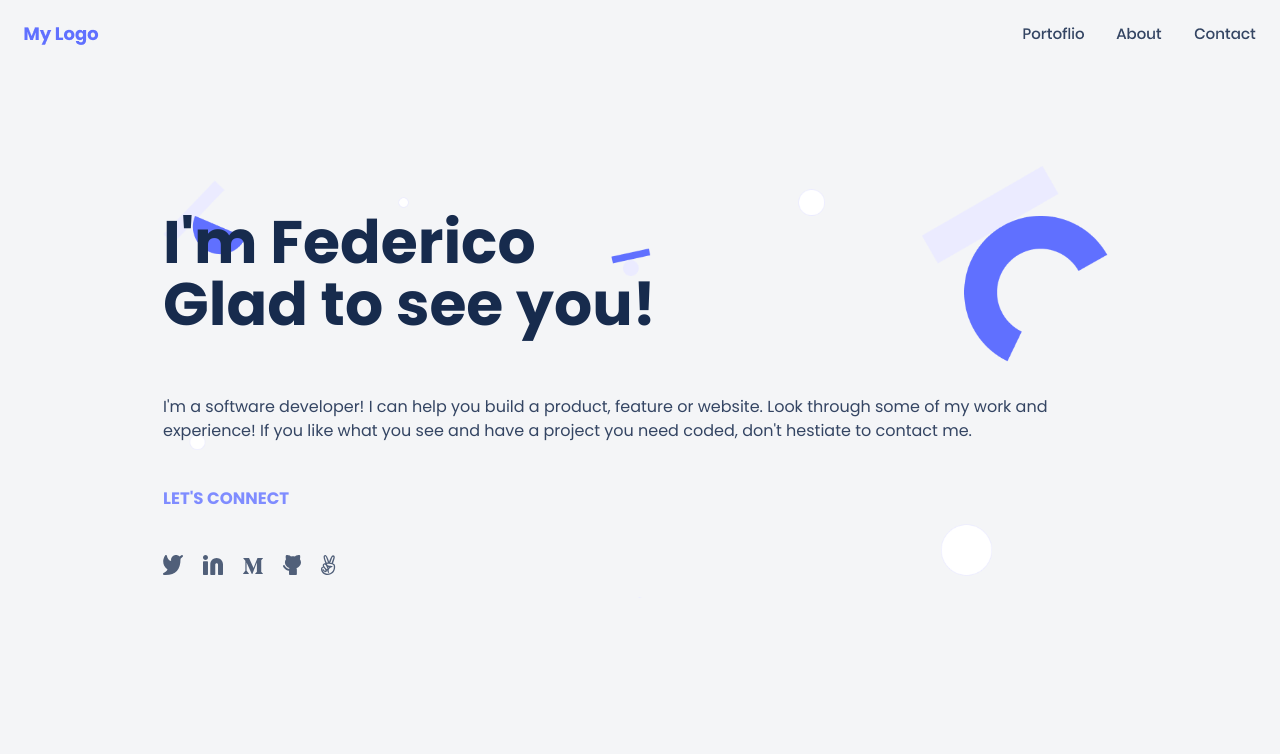
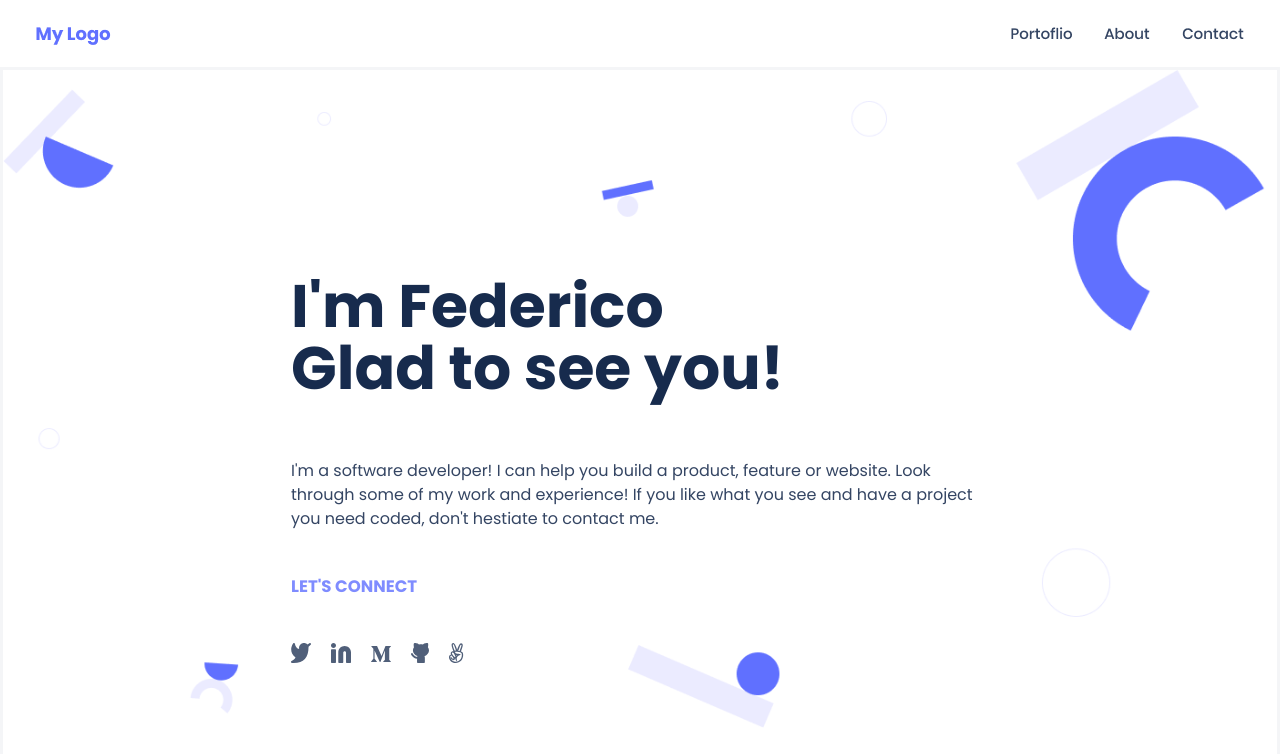
Before and after one commit to eserengo/Portfolio-setup, a website: page index.html in a window 1280 px wide. Shown: the top 754 px of the page. Drawn offline with Linux system fonts and the light colour scheme.

Commit message:
Added changes navbar + background

```diff
--- a/index.html
+++ b/index.html
@@ -20,11 +20,11 @@
       <div class="mobile-toolbar">
         <a href="#"><img src="./images/Union.png" alt="hamburguer menu" class="icon"></a>
       </div>
-      <ul class="desktop-toolbar">
-        <li><a href="#portfolio-bookmark"><img src="./images/Portoflio.png" alt="portfolio" class="icon"></a></li>
-        <li><a href="#about-myself"><img src="./images/About.png" alt="about" class="icon"></a></li>
-        <li><a href="#contact-primary-text"><img src="./images/Contact.png" alt="contact" class="icon"></a></li>
-      </ul>
+      <div class="desktop-toolbar">
+        <a href="#portfolio-bookmark"><img src="./images/Portoflio.png" alt="portfolio" class="icon"></a>
+        <a href="#about-myself"><img src="./images/About.png" alt="about" class="icon"></a>
+        <a href="#contact-primary-text"><img src="./images/Contact.png" alt="contact" class="icon"></a>
+      </div>
     </nav>
   </header>
   <main class="container">
--- a/style.css
+++ b/style.css
@@ -36,18 +36,19 @@ body {
   display: flex;
   flex-flow: column wrap;
   justify-content: space-between;
+  background-color: white;
 }
 
 .logo {
   float: left;
   order: 1;
-  margin: 27px auto 0.5px 24px;
+  margin: 27px auto 0.5px 36px;
 }
 
 .mobile-toolbar {
   float: right;
   order: 1;
-  margin: 20px 36px 0.5px auto;
+  margin: 20px 40px 0.5px auto;
 }
 
 @media only screen and (max-width: 48em) {
@@ -391,18 +392,18 @@ body {
     font-weight: 700;
     line-height: 1.4rem;
     color: #344563;
-    margin: 27px 24px;
+    margin: 27px 36px;
   }
 
   .intro {
     background-image: url(./images/Header-shapes-desktop.png);
     background-repeat: no-repeat;
-    background-size: cover;
-    background-position: top left;
+    background-size: contain;
+    background-color: white;
     display: flex;
     flex-flow: column wrap;
-    justify-content: center;
-    margin: 6em 10em 8em 10em;
+    padding: 10em 18em 10em 18em;
+    margin-bottom: 5em;
   }
 
   .work {
```
